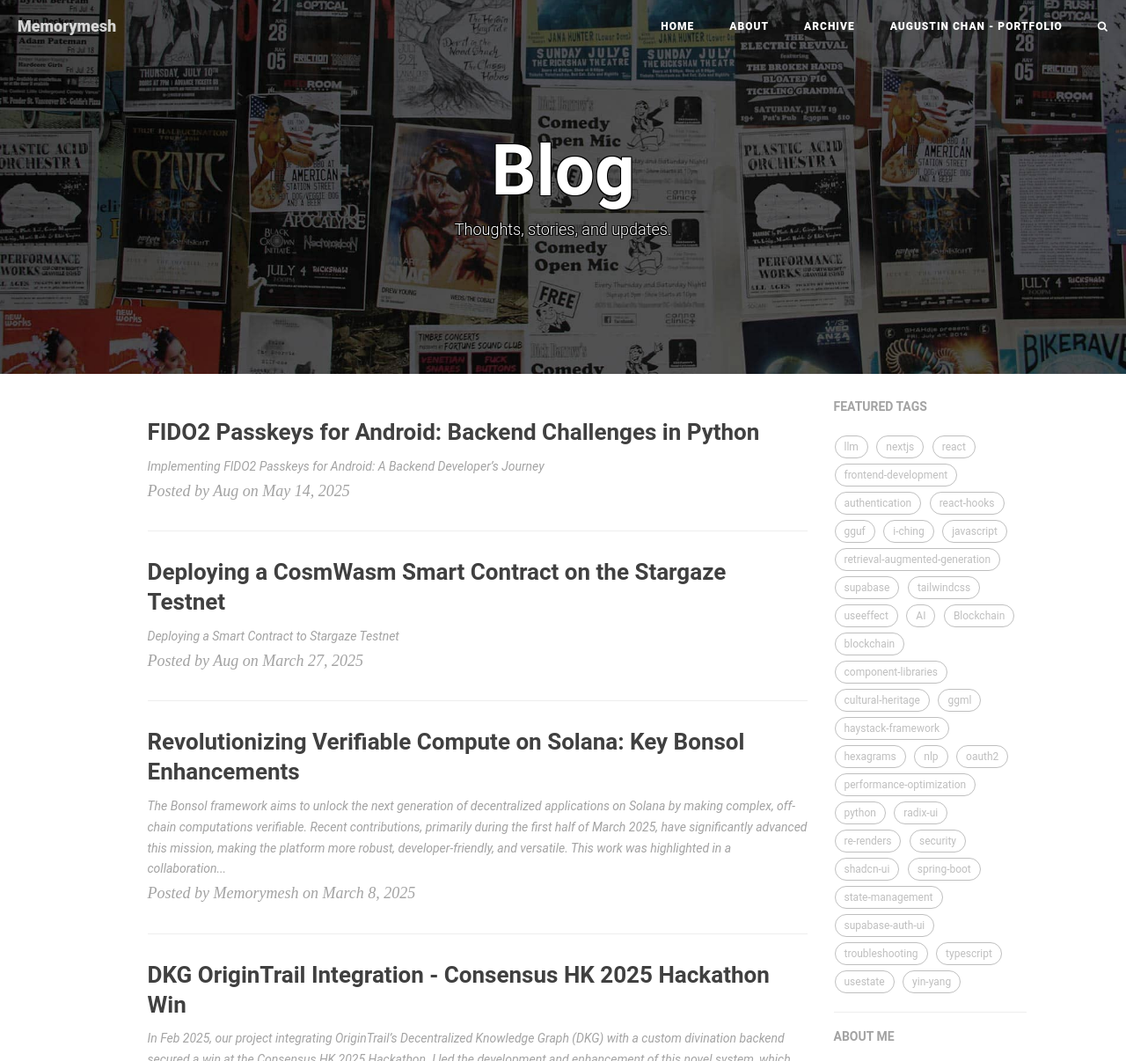
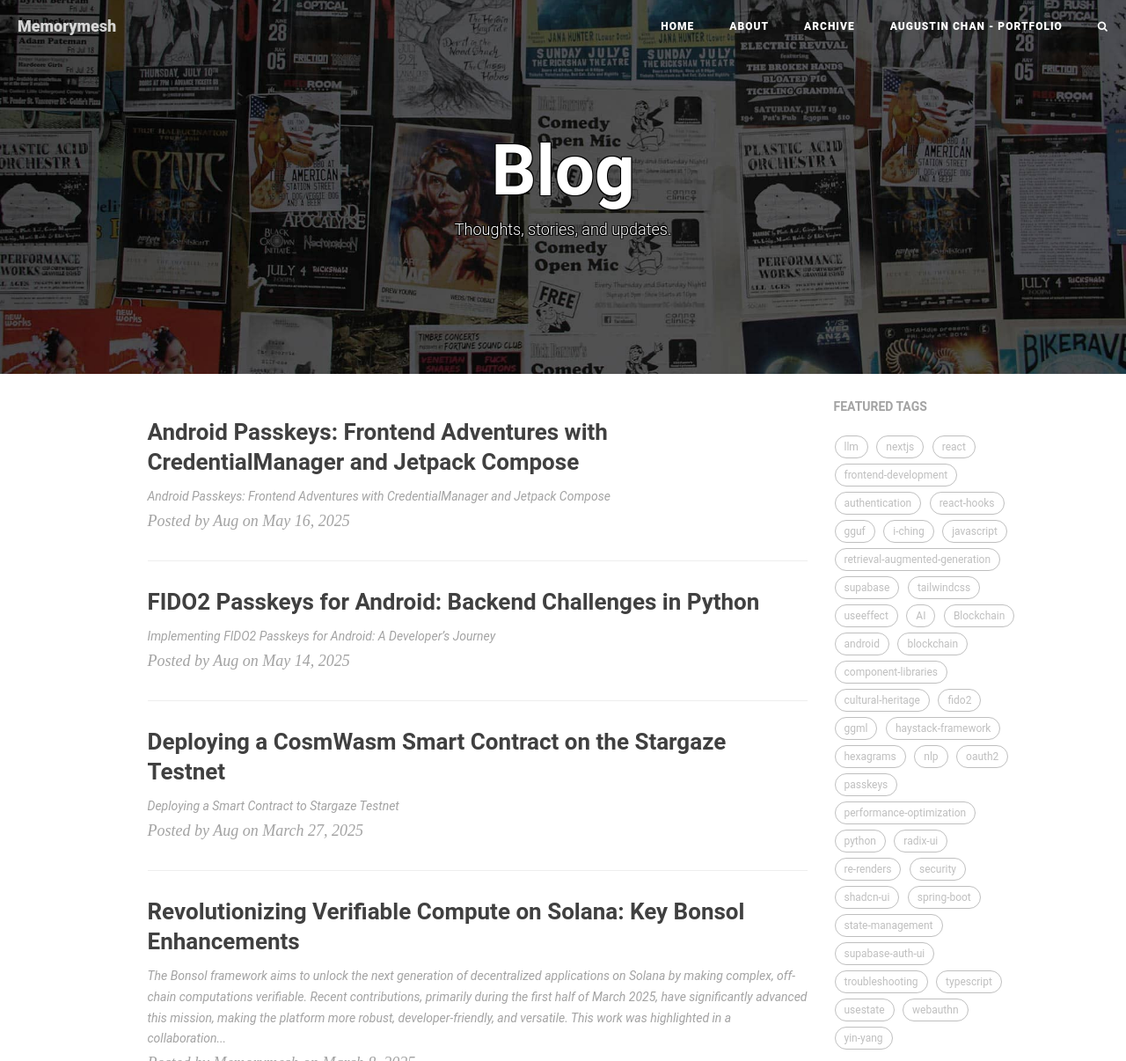
Before and after one commit to augchan42/augchan42.github.io, a Jekyll site: the page built from blog/index.html, in a window 1280 px wide and 1400 px high, cut to the strip 0-1206 px from the top of the window. Shown: the whole strip at 88% size. Built offline with Jekyll 4.4.1, drawn with Linux system fonts in a browser that asks for light colours; nearby versions of some CDN libraries; some web fonts are replaced; the list of posts is cut into pages by our own code; comment, search, counter and statistics services are not loaded; some of the changed lines change nothing that is shown; some of the changed text lies outside the part shown.

Commit message:
Update blog posts: Revise the description and title of the "Challenges with Passkey Android" post for clarity. Add a new post detailing the frontend development of FIDO2 passkeys in an Android app, covering the use of CredentialManager, DataStore migration, and debugging techniques. Include a screenshot for visual reference.

````diff
--- a/_posts/2025-05-14-Challenges-with-Passkey-Android.md
+++ b/_posts/2025-05-14-Challenges-with-Passkey-Android.md
@@ -5,7 +5,7 @@ author: "Aug"
 date: 2025-05-14
 header-style: text
 catalog: true
-description: "A backend developer's journey through the challenges of implementing FIDO2 passkeys for an Android app using Python, covering assetlinks.json, data serialization, and Base64URL encoding."
+description: "A developer's journey through the challenges of implementing FIDO2 passkeys for an Android app using Python, covering assetlinks.json, data serialization, and Base64URL encoding."
 tags:
   - python
   - fido2
@@ -17,7 +17,7 @@ tags:
   - fastapi
 ---
 
-# Implementing FIDO2 Passkeys for Android: A Backend Developer's Journey
+# Implementing FIDO2 Passkeys for Android: A Developer's Journey
 
 Integrating FIDO2 passkeys into an application can significantly enhance security and user experience. However, the journey, especially on the backend, can present subtle challenges. This post is the first of two detailing my experiences implementing passkey support for an Android (Kotlin) frontend with a Python backend. Here, I'll focus on the backend challenges I faced and how I navigated them.
 
--- /dev/null
+++ b/_posts/2025-05-16-android-passkeys-frontend-adventures.md
@@ -0,0 +1,95 @@
+---
+layout: post
+title: "Android Passkeys: Frontend Adventures with CredentialManager and Jetpack Compose"
+author: "Aug"
+date: 2025-05-16
+header-style: text
+catalog: true
+description: "Building the Android frontend for FIDO2 passkeys: tackling CredentialManager, migrating DataStore, and the joys of debugging in Jetpack Compose."
+tags:
+  - android
+  - kotlin
+  - jetpack compose
+  - passkeys
+  - fido2
+  - webauthn
+  - datastore
+  - credentialmanager
+  - frontend
+  - nia
+---
+
+# Android Passkeys: Frontend Adventures with CredentialManager and Jetpack Compose
+
+Following up on my [previous post about backend challenges with FIDO2 passkeys](/2025/05/14/Challenges-with-Passkey-Android/), this time I\'m diving into the Android frontend. Building the UI and logic for passkey authentication in our "People App" (a fork of Google\'s "Now In Android" sample) was an interesting journey, especially when wrestling with Jetpack Compose, the `CredentialManager` API, and a necessary data storage overhaul.
+
+## Starting Point: The "Now In Android" Scaffold
+
+We kicked off by forking the "Now In Android" (NIA) app. It\'s a fantastic resource, showcasing modern Android development best practices, including a sophisticated build system using `build-logic`, convention plugins, and version catalogs. This gave us a solid foundation but also meant an initial learning curve (as seen in commits like `d11f29c0` and `ed9761de` where we were renaming packages and stripping out NIA-specifics).
+
+One of the first significant architectural decisions we made was around local data storage.
+
+## DataStore Decisions: Proto vs. Preferences
+
+NIA uses Proto DataStore for user preferences (like theme settings or whether onboarding has been completed), managed via `NiaPreferencesDataSource.kt` and `UserPreferencesSerializer.kt`. This is powerful, offering type safety and structured data.
+
+However, for the simpler key-value settings we anticipated for People App\'s UI state, Proto DataStore felt a bit like overkill. We decided to switch to **Jetpack Preferences DataStore**.
+
+This involved:
+1.  Creating a new `PeepsPreferencesDataSource.kt`.
+2.  Removing the Proto DataStore files and its serializers/migrations.
+3.  Updating our `DataStoreModule.kt` (Hilt/Dagger) to provide the new `PeepsPreferencesDataSource` instead of the old one.
+4.  Adjusting `UserDataRepository` (and its test doubles like `TestUserDataRepository.kt`) to use the new Preferences DataStore.
+
+The `core/datastore/build.gradle.kts` file reflected this change clearly:
+
+```diff
+// Example changes in core/datastore/build.gradle.kts
+- implementation(libs.androidx.datastore.core) // Or similar if it was specifically for Proto
+- implementation(libs.protobuf.javalite)
++ implementation(libs.androidx.datastore.preferences)
+```
+
+This shift simplified how we handled simple UI flags, making the code a bit more straightforward for those specific use cases.
+
+## Building the Passkey UI with Jetpack Compose
+
+With the data layer reconfigured, the main event was building the passkey authentication screens: `LoginScreen.kt` and its corresponding `LoginViewModel.kt`.
+
+**Key Frontend Responsibilities:**
+
+*   **Initiating `CredentialManager` operations:** The ViewModel became the orchestrator for `getCredential` (for sign-in) and `createPublicKeyCredential` (for registration) requests.
+*   **Managing UI State:** This was crucial. We needed to handle various states in Compose:
+    *   Idle (ready for user input).
+    *   Loading (while `CredentialManager` or our backend is working).
+    *   Success (leading to navigation, e.g., to `PeopleScreen.kt`).
+    *   Error (displaying issues like no passkeys found, network errors, or `GetCredentialException` subtypes).
+*   **Handling System Dialogs:** A lot of the passkey UX is handled by system-provided dialogs. Our job on the frontend was to correctly trigger these via `PendingIntent` and then gracefully process the results returned in `onActivityResult` (or its modern equivalents).
+
+## The Joys of Debugging `CredentialManager`
+
+Ah, `CredentialManager`. Powerful, but sometimes opaque. When passkey operations failed, especially with generic errors like `NoCredentialException` (or `TYPE_NO_CREDENTIAL` as it sometimes manifests), it was time to get friendly with debugging tools.
+
+**1. Logcat, My Old Friend:**
+
+   Logcat was indispensable. For those new to Android development or needing a quick reminder, Logcat is typically found at the bottom of Android Studio, as shown here:
+
+   ![Location of Logcat tab in Android Studio with Logcat output visible]( {{ site.baseurl }}/img/logcat_screenshot.png)
+   *Fig 1: The Logcat tab in Android Studio, your window into the device\'s soul (and your app\'s chatter).*
+
+   Filtering for tags like `CredentialManager`, `Passkey`, or even broader system service tags often provided clues. Were there underlying Play Services issues? Was the `rpId` subtly mismatched between what the server expected and what the client was configured with? Logcat often held the answers, even if they were buried in verbose output. This was particularly key when the backend challenges around `assetlinks.json` were still being ironed out, as client errors were the first sign of trouble.
+
+**2. The Invaluable In-App Debug Display:**
+   To get a clearer real-time picture of what was happening, especially with the data being exchanged, I ended up building a simple on-screen debug overlay within the app. This temporary UI would display:
+    *   The current `rpId` being used for the request.
+    *   The raw challenge string received from our server (before Base64URL decoding).
+    *   The `credentialId`(s) being sent in `allowCredentials` during login attempts.
+    *   The status or error code from the last `CredentialManager` operation.
+
+   This immediate visual feedback was a lifesaver. It allowed us to quickly spot discrepancies in the JSON request options being prepared for `CredentialManager` calls, verifying data before it went into the "black box" of the system API or off to our backend. It saved countless hours that would have otherwise been spent stepping through the debugger or just staring at Logcat.
+
+## Looking Back
+
+Migrating the NIA scaffold, making key architectural choices like the DataStore switch, and then building the passkey UI with Jetpack Compose was a significant effort. The `CredentialManager` API, while a huge step forward for Android authentication, requires careful handling on the frontend to manage its asynchronous nature and provide a clear, robust user experience. And never underestimate the power of good old Logcat and a quick-and-dirty debug overlay when you\'re in the trenches!
+
+\*\*Disclaimer - Google Gemini 2.5 Pro Exp was used to help write this blog post.
````
Also changed, not shown: img/logcat_screenshot.png (added).
